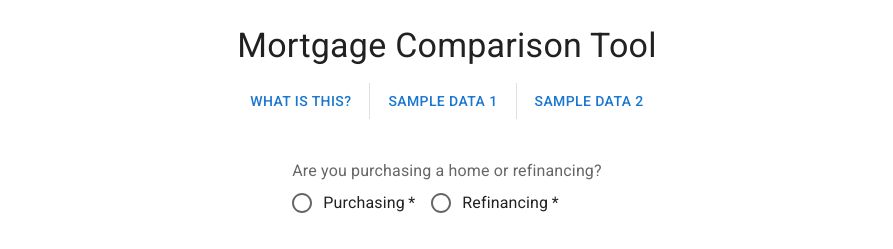
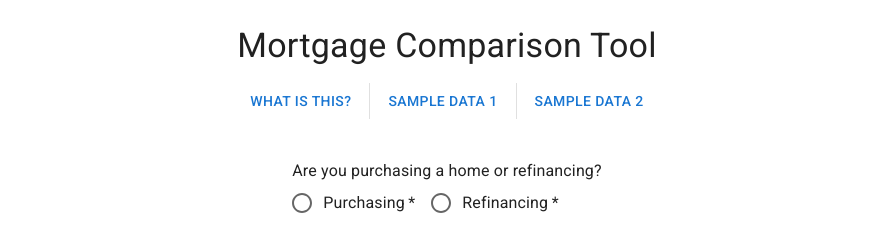
Before and after one commit to erich564/mortgage-comp-tool, a React (Create React App) app: page / in a window 1280 px wide. Shown: the top 249 px of the page, without its empty margins (193-1086 px from the left). Built offline with nearby package versions, Linux system fonts and the light colour scheme.

Commit message:
Fixed text focus color difference

```diff
--- a/src/InputForm.js
+++ b/src/InputForm.js
@@ -30,7 +30,7 @@ export default function InputForm({
       <FormControl>
         <FormLabel
           sx={{
-            '&.Mui-focused': {
+            '&.MuiFormLabel-root': {
               color: 'rgba(0, 0, 0, 0.87)',
             },
           }}
```
